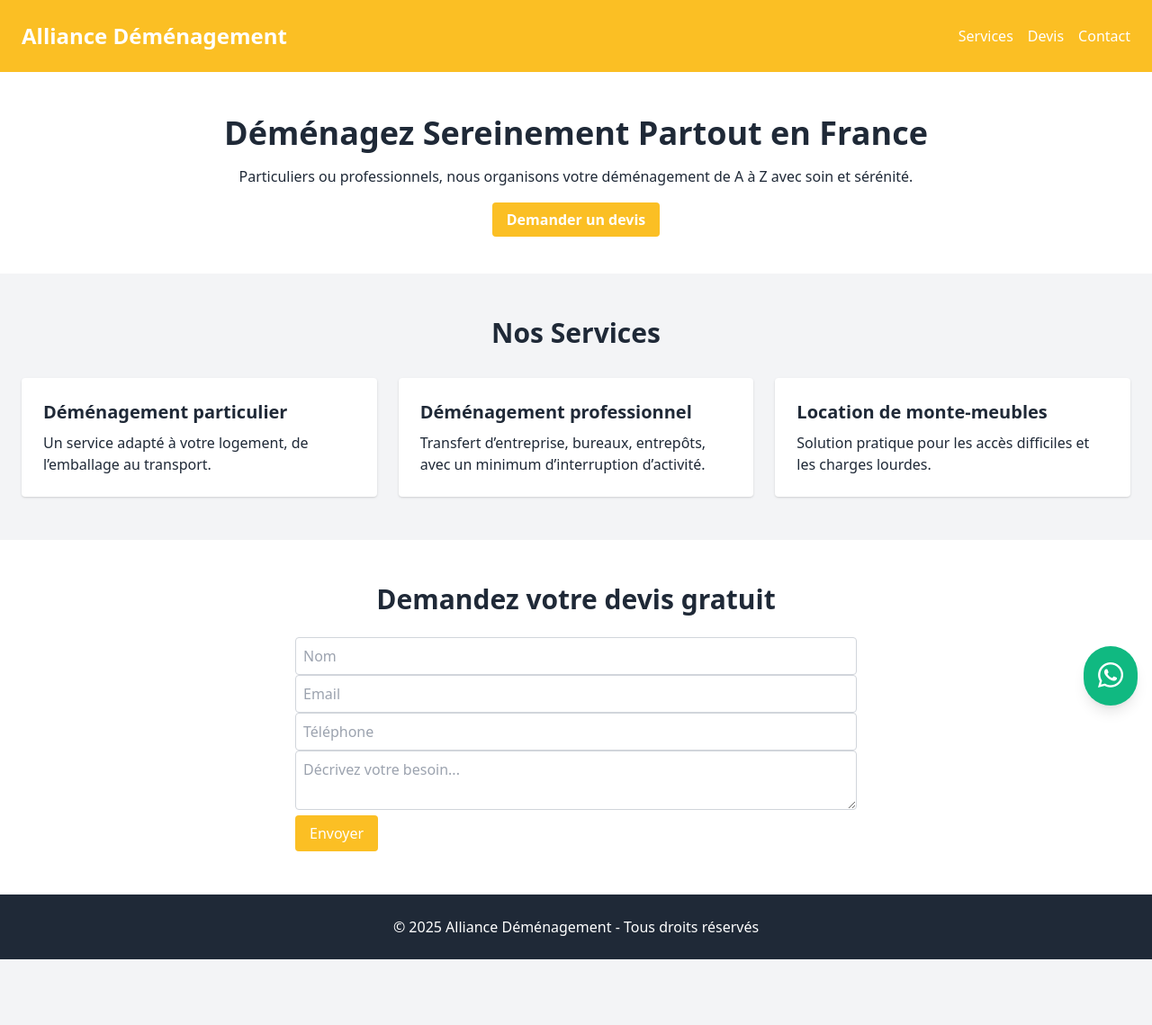
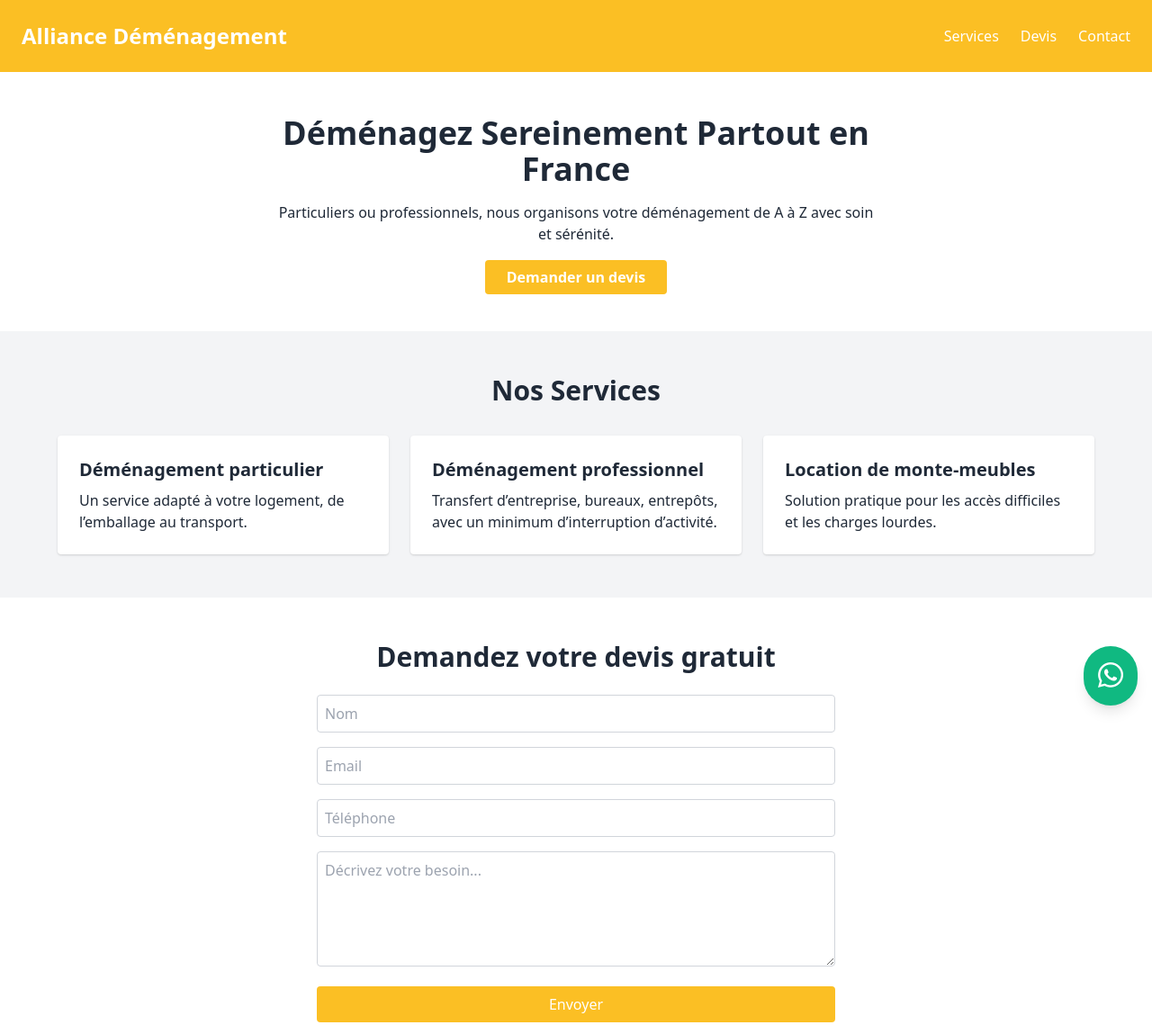
Before and after one commit to onbougedici/cademenage, a plain HTML site: page index.html in a window 1280 px wide. Shown: the top 1139 px of the page at 90% size. Before the commit the page ends 1066 px from the top, so only its background shows below. Drawn offline with nearby package versions, Linux system fonts and the light colour scheme.

Commit message:
Update index.html

```diff
--- a/index.html
+++ b/index.html
@@ -9,11 +9,11 @@
 </head>
 <body class="bg-gray-100 text-gray-800">
   <!-- Header -->
-  <header class="bg-yellow-400 p-6 shadow-md">
-    <div class="container mx-auto flex items-center justify-between">
+  <header class="bg-yellow-400 p-4 md:p-6 shadow-md">
+    <div class="container mx-auto flex flex-col md:flex-row items-center justify-between">
       <h1 class="text-2xl font-bold text-white">Alliance Déménagement</h1>
-      <nav>
-        <ul class="flex space-x-4">
+      <nav class="mt-4 md:mt-0">
+        <ul class="flex flex-col md:flex-row space-y-2 md:space-y-0 md:space-x-6">
           <li><a href="#services" class="text-white hover:underline">Services</a></li>
           <li><a href="#formulaire" class="text-white hover:underline">Devis</a></li>
           <li><a href="#contact" class="text-white hover:underline">Contact</a></li>
@@ -23,17 +23,17 @@
   </header>
 
   <!-- Hero section -->
-  <section class="bg-white py-12">
-    <div class="container mx-auto px-6 text-center">
-      <h2 class="text-4xl font-bold mb-4">Déménagez Sereinement Partout en France</h2>
+  <section class="bg-white py-12 px-4 text-center">
+    <div class="max-w-2xl mx-auto">
+      <h2 class="text-3xl md:text-4xl font-bold mb-4">Déménagez Sereinement Partout en France</h2>
       <p class="mb-6">Particuliers ou professionnels, nous organisons votre déménagement de A à Z avec soin et sérénité.</p>
-      <a href="#formulaire" class="bg-yellow-400 text-white font-bold py-2 px-4 rounded hover:bg-yellow-500">Demander un devis</a>
+      <a href="#formulaire" class="bg-yellow-400 text-white font-bold py-2 px-6 rounded hover:bg-yellow-500">Demander un devis</a>
     </div>
   </section>
 
   <!-- Services -->
-  <section id="services" class="py-12 bg-gray-100">
-    <div class="container mx-auto px-6">
+  <section id="services" class="py-12 bg-gray-100 px-4">
+    <div class="max-w-6xl mx-auto">
       <h3 class="text-3xl font-bold text-center mb-8">Nos Services</h3>
       <div class="grid md:grid-cols-3 gap-6">
         <div class="bg-white p-6 rounded shadow">
@@ -53,28 +53,26 @@
   </section>
 
   <!-- Formulaire de devis -->
-  <section id="formulaire" class="py-12 bg-white">
-    <div class="container mx-auto px-6 max-w-2xl">
+  <section id="formulaire" class="py-12 bg-white px-4">
+    <div class="max-w-xl mx-auto">
       <h3 class="text-3xl font-bold text-center mb-6">Demandez votre devis gratuit</h3>
-<form action="https://formspree.io/f/xvgakkzq" method="POST">
+      <form action="https://formspree.io/f/xvgakkzq" method="POST" class="space-y-4">
         <input type="text" name="nom" placeholder="Nom" required class="w-full border border-gray-300 p-2 rounded">
         <input type="email" name="email" placeholder="Email" required class="w-full border border-gray-300 p-2 rounded">
         <input type="tel" name="telephone" placeholder="Téléphone" required class="w-full border border-gray-300 p-2 rounded">
-        <textarea name="message" placeholder="Décrivez votre besoin..." required class="w-full border border-gray-300 p-2 rounded"></textarea>
-        <button type="submit" class="bg-yellow-400 text-white py-2 px-4 rounded hover:bg-yellow-500">Envoyer</button>
+        <textarea name="message" placeholder="Décrivez votre besoin..." required class="w-full border border-gray-300 p-2 rounded h-32"></textarea>
+        <button type="submit" class="bg-yellow-400 text-white py-2 px-4 rounded hover:bg-yellow-500 w-full">Envoyer</button>
       </form>
     </div>
   </section>
 
   <!-- Contact -->
-  <footer id="contact" class="bg-gray-800 text-white py-6">
-    <div class="container mx-auto text-center">
-      <p>&copy; 2025 Alliance Déménagement - Tous droits réservés</p>
-    </div>
+  <footer id="contact" class="bg-gray-800 text-white py-6 text-center">
+    <p>&copy; 2025 Alliance Déménagement - Tous droits réservés</p>
   </footer>
 
-  <!-- Bouton WhatsApp -->
-  <a href="https://wa.me/33651323494" class="fixed bottom-4 right-4 bg-green-500 p-4 rounded-full shadow-lg text-white" target="_blank" aria-label="Contact WhatsApp">
+  <!-- WhatsApp Button -->
+  <a href="https://wa.me/33651323494" class="fixed bottom-4 right-4 bg-green-500 p-4 rounded-full shadow-lg text-white z-50" target="_blank" aria-label="Contact WhatsApp">
     <i class="fab fa-whatsapp fa-2x"></i>
   </a>
 </body>
```
